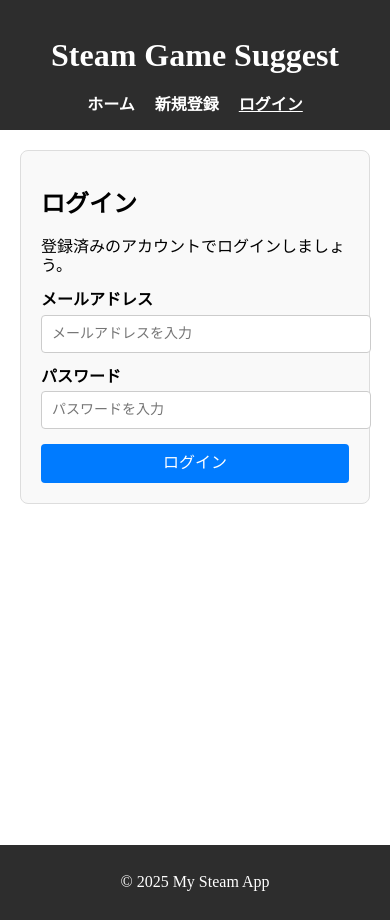
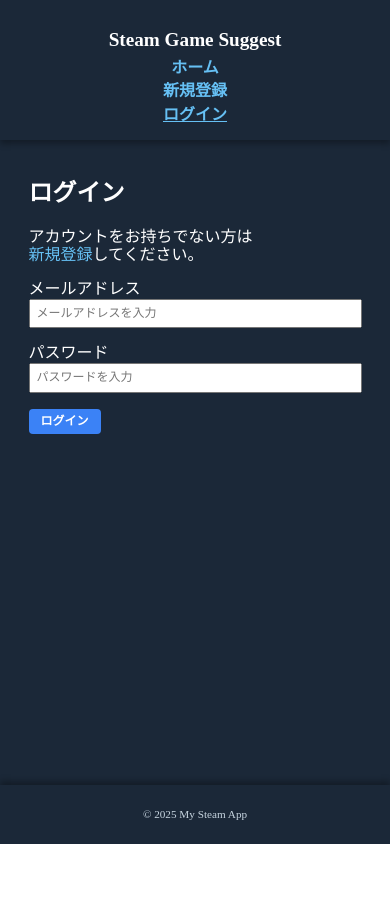
Before and after one commit to Tsubasa-Yamamoto1998/SteamSuggestApp_frontend, a Vue app: page /login in a window 390 px wide. After the commit the page ends 844 px from the top, so only its background shows below. Built offline with nearby package versions, Linux system fonts and the light colour scheme; no server answers.

Commit message:
スタイルを修正

```diff
--- a/src/App.vue
+++ b/src/App.vue
@@ -1,5 +1,5 @@
 <template>
-  <div id="app">
+  <div id="app" class="app-container">
     <Header />
     <main>
       <MessageDisplay />
@@ -28,8 +28,29 @@
 </script>
 
 <style scoped>
+.app-container {
+  display: flex;
+  flex-direction: column;
+  min-height: 100vh;
+  background-color: #1b2838; /* ネイビー背景色 */
+  color: #c7d5e0; /* 明るいブルーグレー */
+}
+
 main {
-  min-height: 80vh;
+  flex: 1;
   padding: 20px;
 }
+
+/* --- Responsive Design --- */
+@media (max-width: 960px) {
+  main {
+    padding: 15px;
+  }
+}
+
+@media (max-width: 480px) {
+  main {
+    padding: 10px;
+  }
+}
 </style>
--- a/src/components/FooterComp.vue
+++ b/src/components/FooterComp.vue
@@ -6,9 +6,24 @@
 
 <style scoped>
 .footer {
-  background-color: #2d2d2d;
-  color: white;
+  background-color: #1b2838; /* ネイビー背景色 */
+  color: #c7d5e0; /* 明るいブルーグレー */
   padding: 12px;
   text-align: center;
+  box-shadow: 0 -4px 6px rgba(0, 0, 0, 0.3);
+  font-size: 0.9rem;
+}
+
+/* --- Responsive Design --- */
+@media (max-width: 960px) {
+  .footer {
+    font-size: 0.8rem;
+  }
+}
+
+@media (max-width: 480px) {
+  .footer {
+    font-size: 0.7rem;
+  }
 }
 </style>
--- a/src/components/HeaderComp.vue
+++ b/src/components/HeaderComp.vue
@@ -1,6 +1,6 @@
 <template>
   <header class="header">
-    <h1>Steam Game Suggest</h1>
+    <h1 class="title">Steam Game Suggest</h1>
     <nav class="nav">
       <RouterLink to="/">ホーム</RouterLink>
       <RouterLink v-if="!isLoggedIn" to="/signup">新規登録</RouterLink>
@@ -19,7 +19,7 @@
 import { computed } from 'vue'
 
 const authCookie = useAuthCookie()
-const isLoggedIn = computed(() => authCookie.isLoggedIn) // リアクティブに変更
+const isLoggedIn = computed(() => authCookie.isLoggedIn)
 const router = useRouter()
 
 const logout = () => {
@@ -30,30 +30,63 @@
 
 <style scoped>
 .header {
-  background-color: #2d2d2d;
-  color: white;
+  background-color: #1b2838; /* ネイビー背景色 */
+  color: #c7d5e0; /* 明るいブルーグレー */
   padding: 16px;
   text-align: center;
+  box-shadow: 0 4px 6px rgba(0, 0, 0, 0.3);
 }
+
+.title {
+  font-size: 1.8rem;
+  color: #ffffff; /* 白色 */
+  margin-bottom: 8px;
+}
+
 .nav {
-  margin-top: 8px;
   display: flex;
   justify-content: center;
   gap: 20px;
 }
+
 .nav a {
-  color: white;
+  color: #66c0f4; /* 明るい青色 */
   text-decoration: none;
   font-weight: bold;
 }
+
 .nav a.router-link-active {
   text-decoration: underline;
 }
+
 .logout-button {
   background: none;
   border: none;
-  color: white;
+  color: #66c0f4; /* 明るい青色 */
   font-weight: bold;
   cursor: pointer;
 }
+
+/* --- Responsive Design --- */
+@media (max-width: 960px) {
+  .nav {
+    flex-wrap: wrap;
+    gap: 10px;
+  }
+
+  .title {
+    font-size: 1.5rem;
+  }
+}
+
+@media (max-width: 480px) {
+  .nav {
+    flex-direction: column;
+    gap: 5px;
+  }
+
+  .title {
+    font-size: 1.2rem;
+  }
+}
 </style>
--- a/src/components/MessageDisplay.vue
+++ b/src/components/MessageDisplay.vue
@@ -12,7 +12,7 @@
 .message-display {
   position: fixed;
   top: 20px;
-  left: 20%;
+  left: 50%;
   transform: translateX(-50%);
   padding: 10px 20px;
   border-radius: 5px;
@@ -29,4 +29,19 @@
 .message-display.error {
   background-color: #dc3545;
 }
+
+/* --- Responsive Design --- */
+@media (max-width: 960px) {
+  .message-display {
+    font-size: 14px;
+    padding: 8px 16px;
+  }
+}
+
+@media (max-width: 480px) {
+  .message-display {
+    font-size: 12px;
+    padding: 6px 12px;
+  }
+}
 </style>
--- a/src/views/AccountView.vue
+++ b/src/views/AccountView.vue
@@ -1,8 +1,7 @@
 <template>
   <div class="account-edit">
     <h1>アカウント編集</h1>
-    <br />
-    <small>※変更しないフォームについては空欄のままにしてください。</small>
+    <p>※変更しないフォームについては空欄のままにしてください。</p>
     <form @submit.prevent="submitForm">
       <div class="form-group">
         <label for="username">ユーザー名</label>
@@ -135,16 +134,94 @@
 .account-edit {
   max-width: 400px;
   margin: 0 auto;
+  color: white;
 }
+
 .form-group {
-  margin-bottom: 1rem;
+  margin-bottom: 16px;
+  display: flex;
+  flex-direction: column;
 }
+
+input {
+  padding: 8px;
+  font-size: 14px;
+  border: 1px solid #ccc;
+  border-radius: 4px;
+}
+
+input:focus {
+  outline: none; /* フォーカス時のデフォルト枠を削除 */
+  border-color: #3b82f6; /* フォーカス時の境界線色を変更 */
+  box-shadow: 0 0 4px #3b82f6; /* フォーカス時の視覚効果を追加 */
+}
+
+button {
+  padding: 10px 16px;
+  font-weight: bold;
+  background-color: #3b82f6;
+  color: white;
+  border: none;
+  border-radius: 4px;
+  cursor: pointer;
+}
+
+button:hover {
+  background-color: #0056b3;
+}
+
 .error {
   color: red;
-  font-size: 0.875rem;
+  font-size: 14px;
+  margin-top: 10px;
 }
+
 .message {
   margin-top: 1rem;
   color: green;
 }
+
+/* router-link のデフォルトスタイルをリセット */
+a {
+  text-decoration: none; /* 下線を削除 */
+  color: #66c0f4;
+}
+
+a:visited {
+  color: #66c0f4;
+}
+
+/* --- Responsive Design --- */
+@media (max-width: 960px) {
+  .account-edit {
+    max-width: 90%;
+    padding: 15px;
+  }
+
+  input {
+    font-size: 13px;
+    padding: 7px;
+  }
+
+  button {
+    font-size: 14px;
+    padding: 8px 14px;
+  }
+}
+
+@media (max-width: 480px) {
+  .account-edit {
+    padding: 10px;
+  }
+
+  input {
+    font-size: 12px;
+    padding: 6px;
+  }
+
+  button {
+    font-size: 12px;
+    padding: 6px 12px;
+  }
+}
 </style>
--- a/src/views/ConfirmView.vue
+++ b/src/views/ConfirmView.vue
@@ -31,6 +31,7 @@
 main {
   min-height: 80vh;
   padding: 20px;
+  text-align: center;
 }
 
 button {
@@ -47,4 +48,27 @@
 button:hover {
   background-color: #0056b3;
 }
+
+/* --- Responsive Design --- */
+@media (max-width: 960px) {
+  main {
+    padding: 15px;
+  }
+
+  button {
+    font-size: 14px;
+    padding: 8px 16px;
+  }
+}
+
+@media (max-width: 480px) {
+  main {
+    padding: 10px;
+  }
+
+  button {
+    font-size: 12px;
+    padding: 6px 12px;
+  }
+}
 </style>
--- a/src/views/GamesView.vue
+++ b/src/views/GamesView.vue
@@ -4,8 +4,12 @@
   </div>
   <div class="game-list">
     <h2>あなたのSteamライブラリ</h2>
-    <p>ゲーム画像が取得できないものはsteamのロゴを使用しています。</p>
-    <p>現在のソート順: {{ sortOrder === 'asc' ? '昇順' : '降順' }}</p>
+    <p class="notice">※ゲーム画像が取得できないものはsteamのロゴを使用しています。</p>
+    <p class="notice">※ゲーム情報の取得に数秒時間がかかることがあります。</p>
+    <p class="sort-order">
+      現在のソート順:
+      <span class="sort-highlight">{{ sortOrder === 'asc' ? '昇順' : '降順' }}</span>
+    </p>
     <!-- ソート順切り替えボタン -->
     <button @click="toggleSortOrder" class="sort-button">
       {{ sortOrder === 'asc' ? '降順に切り替え' : '昇順に切り替え' }}
@@ -113,7 +117,7 @@
 .welcome-message {
   font-size: 1.5rem;
   font-weight: bold;
-  color: #2c3e50;
+  color: #ffffff;
   margin: 20px;
 }
 
@@ -123,19 +127,46 @@
 
 .game-list h2 {
   font-size: 1.2rem;
-  color: #34495e;
+  color: #ffffff;
+}
+
+.notice {
+  font-size: 0.9rem;
+  color: #ffcc00; /* 注意を引く黄色 */
+  margin-bottom: 5px;
+}
+
+.sort-order {
+  font-size: 1.5rem;
+  font-weight: bold;
+  color: #ffffff; /* 白色で目立たせる */
+  margin-bottom: 10px;
+}
+
+.sort-highlight {
+  color: #fffb00; /* 目立つ緑色 */
+  font-weight: bold;
+  text-decoration: underline; /* 下線を追加 */
 }
 
 .sort-button {
   margin-bottom: 10px;
-  padding: 5px 10px;
+  padding: 10px 20px;
   font-size: 1rem;
+  font-weight: bold;
+  color: #ffffff; /* 白文字 */
+  background: #4caf50; /* 緑地 */
+  border: none;
+  border-radius: 5px;
   cursor: pointer;
+  transition:
+    transform 0.3s ease,
+    background-color 0.3s ease; /* アニメーション */
 }
 
-.game-list ul {
-  list-style-type: none;
-  padding: 0;
+.sort-button:hover {
+  background-color: #388e3c; /* ホバー時の濃い緑 */
+  transform: scale(1.1); /* ホバー時に拡大 */
 }
 
 .game-item {
@@ -155,14 +186,36 @@
   flex-direction: column;
 }
 
-.game-name {
-  font-size: 1rem;
-  font-weight: bold;
-  color: #2c3e50;
-}
+/* --- Responsive Design --- */
+@media (max-width: 480px) {
+  .game-item {
+    flex-direction: row; /* 横並びを維持 */
+    align-items: center; /* 中央揃え */
+  }
 
-.playtime {
-  font-size: 0.9rem;
-  color: #7f8c8d;
+  .game-image {
+    width: 120px; /* 画像サイズを調整 */
+    height: auto;
+    margin-right: 10px; /* 画像とテキストの間隔を調整 */
+  }
+
+  .game-info {
+    font-size: 0.9rem; /* テキストサイズを調整 */
+  }
+
+  .game-name {
+    font-size: 1rem; /* ゲーム名の文字サイズを調整 */
+    font-weight: bold;
+  }
+
+  .playtime {
+    font-size: 0.8rem; /* プレイ時間の文字サイズを調整 */
+    color: #888; /* 少し薄い色で表示 */
+  }
+
+  .sort-button {
+    font-size: 0.9rem;
+    padding: 8px 16px;
+  }
 }
 </style>
--- a/src/views/HomeView.vue
+++ b/src/views/HomeView.vue
@@ -4,26 +4,23 @@
       <section class="welcome-section">
         <h1 class="title">ようこそ！Steam Suggest Appへ</h1>
         <p class="description">
-          Steam Suggest
-          App（以下、sg_app）は、Steamユーザー向けにゲームライブラリの管理や、ゲームに関連する情報を提供するアプリケーションです。
+          Steam Suggest Appは、Steamユーザー向けにゲームライブラリの管理や、<br />
+          ゲームに関連する情報を提供するアプリケーションです。
         </p>
         <div class="features">
           <div class="feature-card">
-            <h2>🔑 Steam IDの登録</h2>
-            <p>
-              ユーザーは自身のSteam IDを登録することで、Steamライブラリ情報をアプリに連携できます。
-            </p>
+            <h2>🔑 Steamとの連携</h2>
+            <p>自身のSteam IDを登録することで、Steamライブラリ情報をアプリに連携できます。</p>
           </div>
           <div class="feature-card">
-            <h2>📚 Steamライブラリの取得</h2>
-            <p>
-              登録されたSteam IDを使用して、Steam
-              APIを通じてユーザーのゲームライブラリを取得します。
-            </p>
+            <h2>📚 ゲームのソート表示</h2>
+            <p>”ゲーム一覧”ページでゲームをプレイ時間の昇順・降順で表示します。</p>
           </div>
           <div class="feature-card">
             <h2>🎥 YouTube検索</h2>
-            <p>ゲームタイトルを基に、YouTubeから関連するゲームプレイ動画を検索できます。</p>
+            <p>
+              ”ゲーム一覧”ページでタイトルをクリックすると、YouTubeから関連するゲームプレイ動画を検索し表示します。
+            </p>
           </div>
           <div class="feature-card">
             <h2>🔒 ユーザー認証</h2>
@@ -35,11 +32,10 @@
           <ol>
             <li>アカウントを作成し、ログインしてください。</li>
             <li>ログイン後、Steam IDを登録します。</li>
-            <li>Steamライブラリ情報を取得します。</li>
-            <li>ゲームタイトルを入力してYouTube動画を検索します。</li>
+            <li>”ゲーム一覧”ページでゲームライブラリ情報を確認します。</li>
           </ol>
         </div>
-        <p class="cta">さあ、sg_appを使ってゲーム体験をさらに充実させましょう！</p>
+        <p class="cta">さあ、自分の積みゲーを確認してプレイしましょう！</p>
       </section>
     </main>
   </div>
@@ -56,27 +52,27 @@
   display: flex;
   justify-content: center;
   align-items: center;
-  background-color: #f9f9f9;
+  background-color: #1b2838; /* ネイビー背景色 */
 }
 
 .welcome-section {
   text-align: center;
   max-width: 800px;
-  background: #fff;
+  background: #2a475e; /* ダークネイビー */
   padding: 30px;
   border-radius: 10px;
-  box-shadow: 0 4px 6px rgba(0, 0, 0, 0.1);
+  color: #c7d5e0; /* テキストカラーを明るいブルーグレーに */
 }
 
 .title {
   font-size: 2.5rem;
-  color: #333;
+  color: #ffffff; /* 白色 */
   margin-bottom: 20px;
 }
 
 .description {
   font-size: 1.2rem;
-  color: #555;
+  color: #c7d5e0; /* 明るいブルーグレー */
   margin-bottom: 30px;
 }
 
@@ -88,23 +84,32 @@
 }
 
 .feature-card {
-  background: #f0f0f0;
+  background: #1b2838; /* ネイビー */
   padding: 20px;
   border-radius: 8px;
-  width: 250px;
-  box-shadow: 0 2px 4px rgba(0, 0, 0, 0.1);
+  width: 40%;
   text-align: left;
 }
 
-.feature-card h2 {
-  font-size: 1.5rem;
-  color: #333;
-  margin-bottom: 10px;
+/* --- Responsive Design --- */
+@media (max-width: 960px) {
+  .welcome-section {
+    padding: 20px;
+  }
+
+  .feature-card {
+    width: 100%;
+  }
 }
 
-.feature-card p {
-  font-size: 1rem;
-  color: #666;
+@media (max-width: 480px) {
+  .welcome-section {
+    padding: 15px;
+  }
+
+  .feature-card {
+    padding: 15px;
+  }
 }
 
 .usage {
@@ -114,13 +119,13 @@
 
 .usage h2 {
   font-size: 1.8rem;
-  color: #333;
+  color: #ffffff; /* 白色 */
   margin-bottom: 20px;
 }
 
 .usage ol {
   font-size: 1rem;
-  color: #555;
+  color: #c7d5e0; /* 明るいブルーグレー */
   padding-left: 20px;
   list-style: decimal;
 }
@@ -128,7 +133,7 @@
 .cta {
   margin-top: 30px;
   font-size: 1.2rem;
-  color: #007bff;
+  color: #ffffff;
   font-weight: bold;
 }
 </style>
--- a/src/views/LoginView.vue
+++ b/src/views/LoginView.vue
@@ -1,7 +1,11 @@
 <template>
-  <div class="login">
+  <div class="login-form">
     <h2>ログイン</h2>
-    <p>登録済みのアカウントでログインしましょう。</p>
+    <p>
+      アカウントをお持ちでない方は<br />
+      <router-link to="/signup">新規登録</router-link>してください。
+    </p>
+
     <form @submit.prevent="handleLogin">
       <div class="form-group">
         <label for="email">メールアドレス</label>
@@ -77,51 +81,68 @@
 </script>
 
 <style scoped>
-.login {
+.login-form {
   max-width: 400px;
   margin: 0 auto;
-  padding: 20px;
-  border: 1px solid #ddd;
-  border-radius: 8px;
-  background-color: #f9f9f9;
+  color: white;
 }
 
 .form-group {
-  margin-bottom: 15px;
-}
-
-label {
-  display: block;
-  margin-bottom: 5px;
-  font-weight: bold;
+  margin-bottom: 16px;
+  display: flex;
+  flex-direction: column;
 }
 
 input {
-  width: 100%;
-  padding: 10px;
+  padding: 8px;
   font-size: 14px;
-  border: 1px solid #ccc;
+}
+
+button {
+  padding: 10px 16px;
+  font-weight: bold;
+  background-color: #3b82f6;
+  color: white;
+  border: none;
   border-radius: 4px;
 }
 
-button {
-  width: 100%;
-  padding: 10px;
-  font-size: 16px;
-  background-color: #007bff;
-  color: white;
-  border: none;
-  border-radius: 4px;
-  cursor: pointer;
+a {
+  color: #66c0f4;
+  text-decoration: none;
 }
 
-button:hover {
-  background-color: #0056b3;
+/* --- Responsive Design --- */
+@media (max-width: 960px) {
+  .login-form {
+    max-width: 90%;
+    padding: 15px;
+  }
+
+  input {
+    font-size: 13px;
+    padding: 7px;
+  }
+
+  button {
+    font-size: 14px;
+    padding: 8px 14px;
+  }
 }
 
-.error-message {
-  color: red;
-  font-size: 14px;
-  margin-top: 10px;
+@media (max-width: 480px) {
+  .login-form {
+    padding: 10px;
+  }
+
+  input {
+    font-size: 12px;
+    padding: 6px;
+  }
+
+  button {
+    font-size: 12px;
+    padding: 6px 12px;
+  }
 }
 </style>
--- a/src/views/RegisterSteamidView.vue
+++ b/src/views/RegisterSteamidView.vue
@@ -136,4 +136,32 @@
   border: 1px solid #ccc;
   border-radius: 4px;
 }
+
+/* --- Responsive Design --- */
+@media (max-width: 960px) {
+  .register-steamid {
+    max-width: 90%;
+    padding: 15px;
+  }
+
+  button {
+    font-size: 14px;
+  }
+}
+
+@media (max-width: 480px) {
+  .register-steamid {
+    padding: 10px;
+  }
+
+  input {
+    font-size: 12px;
+    padding: 8px;
+  }
+
+  button {
+    font-size: 12px;
+    padding: 8px;
+  }
+}
 </style>
--- a/src/views/SignupView.vue
+++ b/src/views/SignupView.vue
@@ -28,7 +28,7 @@
       </div>
 
       <p v-if="error" class="error">{{ error }}</p>
-      <button type="submit">登録する</button>
+      <button type="submit">新規登録</button>
     </form>
   </div>
 </template>
@@ -108,16 +108,20 @@
 .signup-form {
   max-width: 400px;
   margin: 0 auto;
+  color: white;
 }
+
 .form-group {
   margin-bottom: 16px;
   display: flex;
   flex-direction: column;
 }
+
 input {
   padding: 8px;
   font-size: 14px;
 }
+
 button {
   padding: 10px 16px;
   font-weight: bold;
@@ -126,14 +130,38 @@
   border: none;
   border-radius: 4px;
 }
-.error {
-  color: red; /* エラーメッセージを赤色に設定 */
-  margin-top: 4px; /* メッセージと入力欄の間隔を調整 */
-  font-size: 12px; /* メッセージのフォントサイズを調整 */
+
+/* --- Responsive Design --- */
+@media (max-width: 960px) {
+  .signup-form {
+    max-width: 90%;
+    padding: 15px;
+  }
+
+  input {
+    font-size: 13px;
+    padding: 7px;
+  }
+
+  button {
+    font-size: 14px;
+    padding: 8px 14px;
+  }
 }
-.validation-error {
-  color: red; /* バリデーションエラーメッセージを赤色に設定 */
-  font-size: 12px; /* メッセージのフォントサイズを調整 */
-  margin-top: 4px; /* メッセージと入力欄の間隔を調整 */
+
+@media (max-width: 480px) {
+  .signup-form {
+    padding: 10px;
+  }
+
+  input {
+    font-size: 12px;
+    padding: 6px;
+  }
+
+  button {
+    font-size: 12px;
+    padding: 6px 12px;
+  }
 }
 </style>
--- a/src/views/YoutubeVideosView.vue
+++ b/src/views/YoutubeVideosView.vue
@@ -1,14 +1,14 @@
 <template>
   <div class="youtube-videos">
     <h2>関連動画</h2>
-    <ul>
-      <li v-for="video in videos" :key="video.url" class="video-item">
+    <div class="video-grid">
+      <div v-for="video in videos" :key="video.url" class="video-card">
         <a :href="video.url" target="_blank">
           <img :src="video.thumbnail" alt="video thumbnail" class="video-thumbnail" />
           <p class="video-title">{{ video.title }}</p>
         </a>
-      </li>
-    </ul>
+      </div>
+    </div>
   </div>
 </template>
 
@@ -31,22 +31,64 @@
 </script>
 
 <style scoped>
+h2 {
+  font-size: 1.5rem;
+  color: #ffffff;
+  margin-bottom: 10px;
+}
+
 .youtube-videos {
   margin: 20px;
 }
 
-.video-item {
-  margin: 10px 0;
+.video-grid {
+  display: grid;
+  grid-template-columns: repeat(auto-fit, minmax(400px, 1fr));
+  gap: 20px;
+}
+
+.video-card {
+  background-color: #1e1e1e;
+  border: solid rgb(0, 225, 255);
+  border-radius: 8px;
+  padding: 10px;
+  text-align: center;
+}
+
+.video-title {
+  color: #ffffff; /* タイトルを白文字に設定 */
+  margin-top: 10px;
+  text-decoration: none; /* 下線デコレーションを消す */
+}
+
+.video-card a {
+  text-decoration: none; /* リンクのデフォルト下線を消す */
+  color: inherit; /* 親要素の文字色を継承 */
+}
+
+.video-card a:visited {
+  color: inherit; /* クリック後も文字色を継承 */
 }
 
 .video-thumbnail {
-  width: 120px;
-  height: 90px;
-  margin-right: 10px;
+  width: 100%; /* サムネイル画像をvideo-cardの幅に対応させる */
+  height: auto; /* アスペクト比を維持 */
 }
 
-.video-title {
-  font-size: 1rem;
-  color: #2c3e50;
+/* --- Responsive Design --- */
+@media (max-width: 960px) {
+  .video-grid {
+    grid-template-columns: repeat(auto-fit, minmax(300px, 1fr));
+  }
+}
+
+@media (max-width: 480px) {
+  .video-grid {
+    grid-template-columns: 1fr;
+  }
+
+  .video-card {
+    padding: 8px;
+  }
 }
 </style>
```
Also changed, not shown: 6 other files (tests, documents, lock files or other folders).
